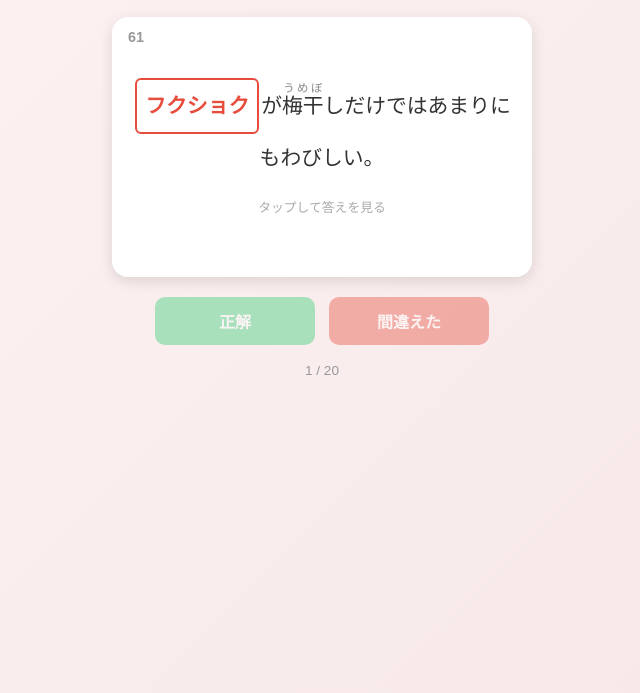
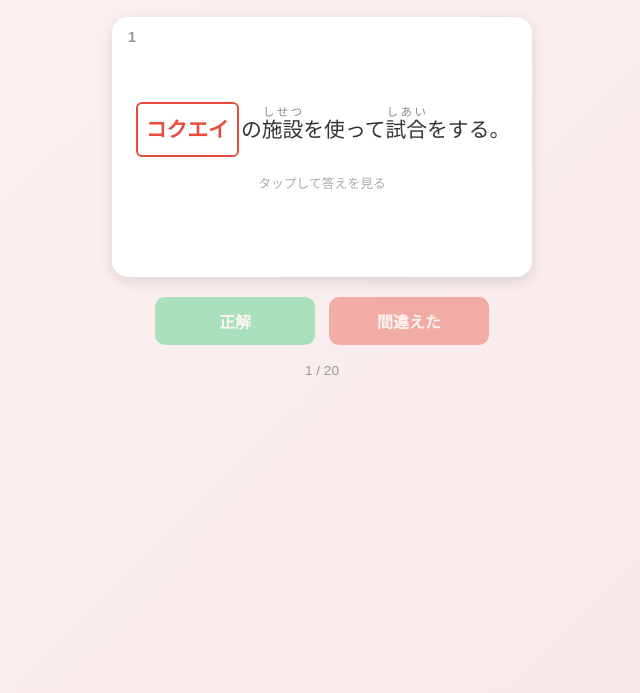
Before and after one commit to reality1317-alt/kanji-flashcards-, a plain HTML site: page index.html in a window 1280 px wide. Shown: the part 107-800 px from the top of the page, without its empty margins (318-958 px from the left). Drawn offline with Linux system fonts and the light colour scheme.

Commit message:
漢字の問題を更新

```diff
--- a/index.html
+++ b/index.html
@@ -2,7 +2,7 @@
 <html lang="ja">
 <head>
 <meta charset="UTF-8">
-<title>総合 復習問題 (61-80)</title>
+<title>確認問題 第6回 (1-20)</title>
 <style>
   * { box-sizing: border-box; }
   body {
@@ -207,33 +207,33 @@
 </head>
 <body>
 
-<h1>総合 復習問題（61〜80）</h1>
+<h1>確認問題 第6回（1〜20）</h1>
 <div class="progress" id="progress"></div>
 
 <div id="app"></div>
 
 <script>
 const questions = [
-  {num:61, script:'katakana', before:'', target:'フクショク', after:'が<ruby>梅干<rt>うめぼ</rt></ruby>しだけではあまりにもわびしい。', beforeRuby:'', afterRuby:'が<ruby>梅干<rt>うめぼ</rt></ruby>しだけではあまりにもわびしい。', kanji:'副食', reading:'ふくしょく'},
-  {num:62, script:'katakana', before:'新しい仕事は', target:'タイヘン', after:'だが、やりがいがあって楽しい。', beforeRuby:'新しい仕事は', afterRuby:'だが、やりがいがあって楽しい。', kanji:'大変', reading:'たいへん'},
-  {num:63, script:'hiragana', before:'目立ったり注目を', target:'あび', after:'たりするのが苦手だ。', beforeRuby:'目立ったり注目を', afterRuby:'たりするのが苦手だ。', kanji:'浴び', reading:'あび（浴びる）'},
-  {num:64, script:'hiragana', before:'スープが', target:'さめる', after:'ので、早く<ruby>召<rt>め</rt></ruby>し上がれ。', beforeRuby:'スープが', afterRuby:'ので、早く<ruby>召<rt>め</rt></ruby>し上がれ。', kanji:'冷める', reading:'さめる'},
-  {num:65, script:'hiragana', before:'先生の<ruby>素晴<rt>すば</rt></ruby>らしい<ruby>演奏<rt>えんそう</rt></ruby><ruby>技術<rt>ぎじゅつ</rt></ruby>を目に<ruby>焼<rt>や</rt></ruby>き', target:'つける', after:'。', beforeRuby:'先生の<ruby>素晴<rt>すば</rt></ruby>らしい<ruby>演奏<rt>えんそう</rt></ruby><ruby>技術<rt>ぎじゅつ</rt></ruby>を目に<ruby>焼<rt>や</rt></ruby>き', afterRuby:'。', kanji:'付ける', reading:'つける'},
-  {num:66, script:'katakana', before:'牛たちはのんびりと', target:'ボクソウ', after:'を食べている。', beforeRuby:'牛たちはのんびりと', afterRuby:'を食べている。', kanji:'牧草', reading:'ぼくそう'},
-  {num:67, script:'katakana', before:'自分の立場を<ruby>明確<rt>めいかく</rt></ruby>にする', target:'ヒツヨウ', after:'がある。', beforeRuby:'自分の立場を<ruby>明確<rt>めいかく</rt></ruby>にする', afterRuby:'がある。', kanji:'必要', reading:'ひつよう'},
-  {num:68, script:'katakana', before:'', target:'ルイゴ', after:'<ruby>辞典<rt>じてん</rt></ruby>を活用して、使えることばの数を<ruby>増<rt>ふ</rt></ruby>やす。', beforeRuby:'', afterRuby:'<ruby>辞典<rt>じてん</rt></ruby>を活用して、使えることばの数を<ruby>増<rt>ふ</rt></ruby>やす。', kanji:'類語', reading:'るいご'},
-  {num:69, script:'hiragana', before:'', target:'ぎふ', after:'という地名は、<ruby>信長<rt>のぶなが</rt></ruby>の時代に中国の<ruby>故事<rt>こじ</rt></ruby>にもとづいてつけられた。', beforeRuby:'', afterRuby:'という地名は、<ruby>信長<rt>のぶなが</rt></ruby>の時代に中国の<ruby>故事<rt>こじ</rt></ruby>にもとづいてつけられた。', kanji:'岐阜', reading:'ぎふ'},
-  {num:70, script:'hiragana', before:'<ruby>田舎<rt>いなか</rt></ruby>に住むいとこから', target:'たより', after:'が来る。', beforeRuby:'<ruby>田舎<rt>いなか</rt></ruby>に住むいとこから', afterRuby:'が来る。', kanji:'便り', reading:'たより'},
-  {num:71, script:'katakana', before:'<ruby>津田沼<rt>つだぬま</rt></ruby>さんと<ruby>映画<rt>えいが</rt></ruby>を<ruby>観<rt>み</rt></ruby>に行く', target:'ヤクソク', after:'をした。', beforeRuby:'<ruby>津田沼<rt>つだぬま</rt></ruby>さんと<ruby>映画<rt>えいが</rt></ruby>を<ruby>観<rt>み</rt></ruby>に行く', afterRuby:'をした。', kanji:'約束', reading:'やくそく'},
-  {num:72, script:'katakana', before:'<ruby>燃<rt>も</rt></ruby>えにくい', target:'ザイリョウ', after:'を使って家を<ruby>建<rt>た</rt></ruby>てる。', beforeRuby:'<ruby>燃<rt>も</rt></ruby>えにくい', afterRuby:'を使って家を<ruby>建<rt>た</rt></ruby>てる。', kanji:'材料', reading:'ざいりょう'},
-  {num:73, script:'katakana', before:'<ruby>明治<rt>めいじ</rt></ruby>時代になると、<ruby>欧米<rt>おうべい</rt></ruby>に追いつくよう', target:'フコクキョウヘイ', after:'<ruby>政策<rt>せいさく</rt></ruby>が進められた。', beforeRuby:'<ruby>明治<rt>めいじ</rt></ruby>時代になると、<ruby>欧米<rt>おうべい</rt></ruby>に追いつくよう', afterRuby:'<ruby>政策<rt>せいさく</rt></ruby>が進められた。', kanji:'富国強兵', reading:'ふこくきょうへい'},
-  {num:74, script:'katakana', before:'', target:'マンカイ', after:'の<ruby>藤<rt>ふじ</rt></ruby>の<ruby>花<rt>はな</rt></ruby>にはなんとも言えない<ruby>迫力<rt>はくりょく</rt></ruby>がある。', beforeRuby:'', afterRuby:'の<ruby>藤<rt>ふじ</rt></ruby>の<ruby>花<rt>はな</rt></ruby>にはなんとも言えない<ruby>迫力<rt>はくりょく</rt></ruby>がある。', kanji:'満開', reading:'まんかい'},
-  {num:75, script:'katakana', before:'冬場の', target:'ヨクシツ', after:'は寒すぎて、お<ruby>年<rt>とし</rt></ruby><ruby>寄<rt>よ</rt></ruby>りの<ruby>事故<rt>じこ</rt></ruby>が起こりやすい。', beforeRuby:'冬場の', afterRuby:'は寒すぎて、お<ruby>年<rt>とし</rt></ruby><ruby>寄<rt>よ</rt></ruby>りの<ruby>事故<rt>じこ</rt></ruby>が起こりやすい。', kanji:'浴室', reading:'よくしつ'},
-  {num:76, script:'katakana', before:'自らの行いを<ruby>省<rt>かえり</rt></ruby>みて、', target:'リョウシン', after:'に<ruby>恥<rt>は</rt></ruby>じないようにふるまう。', beforeRuby:'自らの行いを<ruby>省<rt>かえり</rt></ruby>みて、', afterRuby:'に<ruby>恥<rt>は</rt></ruby>じないようにふるまう。', kanji:'良心', reading:'りょうしん'},
-  {num:77, script:'katakana', before:'子どもたちは<ruby>無邪気<rt>むじゃき</rt></ruby>に', target:'ヘイタイ', after:'ごっこに<ruby>興<rt>きょう</rt></ruby>じていた。', beforeRuby:'子どもたちは<ruby>無邪気<rt>むじゃき</rt></ruby>に', afterRuby:'ごっこに<ruby>興<rt>きょう</rt></ruby>じていた。', kanji:'兵隊', reading:'へいたい'},
-  {num:78, script:'katakana', before:'世界一<ruby>面積<rt>めんせき</rt></ruby>が広いのはユーラシア', target:'タイリク', after:'だ。', beforeRuby:'世界一<ruby>面積<rt>めんせき</rt></ruby>が広いのはユーラシア', afterRuby:'だ。', kanji:'大陸', reading:'たいりく'},
-  {num:79, script:'hiragana', before:'出会いがあればいつか', target:'わかれ', after:'もあるものだ。', beforeRuby:'出会いがあればいつか', afterRuby:'もあるものだ。', kanji:'別れ', reading:'わかれ'},
-  {num:80, script:'katakana', before:'<ruby>追加<rt>ついか</rt></ruby>の', target:'リョウキン', after:'を<ruby>支払<rt>しはら</rt></ruby>ってもう一<ruby>泊<rt>ぱく</rt></ruby>した。', beforeRuby:'<ruby>追加<rt>ついか</rt></ruby>の', afterRuby:'を<ruby>支払<rt>しはら</rt></ruby>ってもう一<ruby>泊<rt>ぱく</rt></ruby>した。', kanji:'料金', reading:'りょうきん'}
+  {"num": 1, "script": "kata", "before": "", "target": "コクエイ", "after": "の<ruby>施設<rt>しせつ</rt></ruby>を使って<ruby>試合<rt>しあい</rt></ruby>をする。", "beforeRuby": "", "afterRuby": "の<ruby>施設<rt>しせつ</rt></ruby>を使って<ruby>試合<rt>しあい</rt></ruby>をする。", "kanji": "国営", "reading": "こくえい"},
+  {"num": 2, "script": "kata", "before": "都会から<ruby>田舎<rt>いなか</rt></ruby>に", "target": "イジュウ", "after": "する人が<ruby>増<rt>ふ</rt></ruby>えている。", "beforeRuby": "都会から<ruby>田舎<rt>いなか</rt></ruby>に", "afterRuby": "する人が<ruby>増<rt>ふ</rt></ruby>えている。", "kanji": "移住", "reading": "いじゅう"},
+  {"num": 3, "script": "kata", "before": "<ruby>機械<rt>きかい</rt></ruby>のおかげで", "target": "ロウリョク", "after": "を<ruby>省<rt>はぶ</rt></ruby>くことができる。", "beforeRuby": "<ruby>機械<rt>きかい</rt></ruby>のおかげで", "afterRuby": "を<ruby>省<rt>はぶ</rt></ruby>くことができる。", "kanji": "労力", "reading": "ろうりょく"},
+  {"num": 4, "script": "hira", "before": "今後も", "target": "すえながく", "after": "お<ruby>付<rt>つ</rt></ruby>き<ruby>合<rt>あ</rt></ruby>いください。", "beforeRuby": "今後も", "afterRuby": "お<ruby>付<rt>つ</rt></ruby>き<ruby>合<rt>あ</rt></ruby>いください。", "kanji": "末永く", "reading": "すえながく"},
+  {"num": 5, "script": "kata", "before": "", "target": "ジエイタイ", "after": "が<ruby>災害<rt>さいがい</rt></ruby><ruby>派遣<rt>はけん</rt></ruby>に出動した。", "beforeRuby": "", "afterRuby": "が<ruby>災害<rt>さいがい</rt></ruby><ruby>派遣<rt>はけん</rt></ruby>に出動した。", "kanji": "自衛隊", "reading": "じえいたい"},
+  {"num": 6, "script": "kata", "before": "中野さんの電話番号を<ruby>携帯<rt>けいたい</rt></ruby>に", "target": "トウロク", "after": "する。", "beforeRuby": "中野さんの電話番号を<ruby>携帯<rt>けいたい</rt></ruby>に", "afterRuby": "する。", "kanji": "登録", "reading": "とうろく"},
+  {"num": 7, "script": "kata", "before": "<ruby>潮風<rt>しおかぜ</rt></ruby>が<ruby>鉄骨<rt>てっこつ</rt></ruby>の<ruby>錆<rt>さび</rt></ruby>の", "target": "ゲンイン", "after": "になる。", "beforeRuby": "<ruby>潮風<rt>しおかぜ</rt></ruby>が<ruby>鉄骨<rt>てっこつ</rt></ruby>の<ruby>錆<rt>さび</rt></ruby>の", "afterRuby": "になる。", "kanji": "原因", "reading": "げんいん"},
+  {"num": 8, "script": "kata", "before": "<ruby>試合<rt>しあい</rt></ruby>に負けられないという思いが", "target": "ジュウアツ", "after": "となってのしかかる。", "beforeRuby": "<ruby>試合<rt>しあい</rt></ruby>に負けられないという思いが", "afterRuby": "となってのしかかる。", "kanji": "重圧", "reading": "じゅうあつ"},
+  {"num": 9, "script": "kata", "before": "エミリーは日本に", "target": "エイジュウ", "after": "することに決めた。", "beforeRuby": "エミリーは日本に", "afterRuby": "することに決めた。", "kanji": "永住", "reading": "えいじゅう"},
+  {"num": 10, "script": "hira", "before": "", "target": "やさしい", "after": "<ruby>英語<rt>えいご</rt></ruby>で書かれた本を読む。", "beforeRuby": "", "afterRuby": "<ruby>英語<rt>えいご</rt></ruby>で書かれた本を読む。", "kanji": "易しい", "reading": "やさしい"},
+  {"num": 11, "script": "kata", "before": "<ruby>宮殿<rt>きゅうでん</rt></ruby>の前で行われる", "target": "エイヘイ", "after": "の交代式を見る。", "beforeRuby": "<ruby>宮殿<rt>きゅうでん</rt></ruby>の前で行われる", "afterRuby": "の交代式を見る。", "kanji": "衛兵", "reading": "えいへい"},
+  {"num": 12, "script": "kata", "before": "<ruby>危<rt>あぶ</rt></ruby>ないので、池の", "target": "シュウイ", "after": "では遊ばないように。", "beforeRuby": "<ruby>危<rt>あぶ</rt></ruby>ないので、池の", "afterRuby": "では遊ばないように。", "kanji": "周囲", "reading": "しゅうい"},
+  {"num": 13, "script": "kata", "before": "<ruby>試合<rt>しあい</rt></ruby>の", "target": "ハイイン", "after": "を考えて練習方法を<ruby>変<rt>か</rt></ruby>える。", "beforeRuby": "<ruby>試合<rt>しあい</rt></ruby>の", "afterRuby": "を考えて練習方法を<ruby>変<rt>か</rt></ruby>える。", "kanji": "敗因", "reading": "はいいん"},
+  {"num": 14, "script": "hira", "before": "教室に入ってきた先生が<ruby>生徒<rt>せいと</rt></ruby>たちに", "target": "かこまれる", "after": "。", "beforeRuby": "教室に入ってきた先生が<ruby>生徒<rt>せいと</rt></ruby>たちに", "afterRuby": "。", "kanji": "囲まれる", "reading": "かこまれる"},
+  {"num": 15, "script": "kata", "before": "子どもにもわかるように", "target": "ヘイイ", "after": "な言葉で話す。", "beforeRuby": "子どもにもわかるように", "afterRuby": "な言葉で話す。", "kanji": "平易", "reading": "へいい"},
+  {"num": 16, "script": "kata", "before": "校長先生に<ruby>卒業<rt>そつぎょう</rt></ruby><ruby>記念品<rt>きねんひん</rt></ruby>の", "target": "モクロク", "after": "を<ruby>手渡<rt>てわた</rt></ruby>す。", "beforeRuby": "校長先生に<ruby>卒業<rt>そつぎょう</rt></ruby><ruby>記念品<rt>きねんひん</rt></ruby>の", "afterRuby": "を<ruby>手渡<rt>てわた</rt></ruby>す。", "kanji": "目録", "reading": "もくろく"},
+  {"num": 17, "script": "kata", "before": "<ruby>結婚式<rt>けっこんしき</rt></ruby>に<ruby>参列<rt>さんれつ</rt></ruby>した人々の前で", "target": "エイエン", "after": "の<ruby>愛<rt>あい</rt></ruby>をちかう。", "beforeRuby": "<ruby>結婚式<rt>けっこんしき</rt></ruby>に<ruby>参列<rt>さんれつ</rt></ruby>した人々の前で", "afterRuby": "の<ruby>愛<rt>あい</rt></ruby>をちかう。", "kanji": "永遠", "reading": "えいえん"},
+  {"num": 18, "script": "kata", "before": "", "target": "ケツアツ", "after": "が高いので、<ruby>塩分<rt>えんぶん</rt></ruby>を<ruby>控<rt>ひか</rt></ruby>えている。", "beforeRuby": "", "afterRuby": "が高いので、<ruby>塩分<rt>えんぶん</rt></ruby>を<ruby>控<rt>ひか</rt></ruby>えている。", "kanji": "血圧", "reading": "けつあつ"},
+  {"num": 19, "script": "kata", "before": "<ruby>季節<rt>きせつ</rt></ruby>ごとに、山と里を", "target": "イドウ", "after": "する鳥たち。", "beforeRuby": "<ruby>季節<rt>きせつ</rt></ruby>ごとに、山と里を", "afterRuby": "する鳥たち。", "kanji": "移動", "reading": "いどう"},
+  {"num": 20, "script": "kata", "before": "中学<ruby>入試<rt>にゅうし</rt></ruby>を", "target": "アンイ", "after": "に考えてはいけない。", "beforeRuby": "中学<ruby>入試<rt>にゅうし</rt></ruby>を", "afterRuby": "に考えてはいけない。", "kanji": "安易", "reading": "あんい"}
 ];
 
 let current = 0;
```
